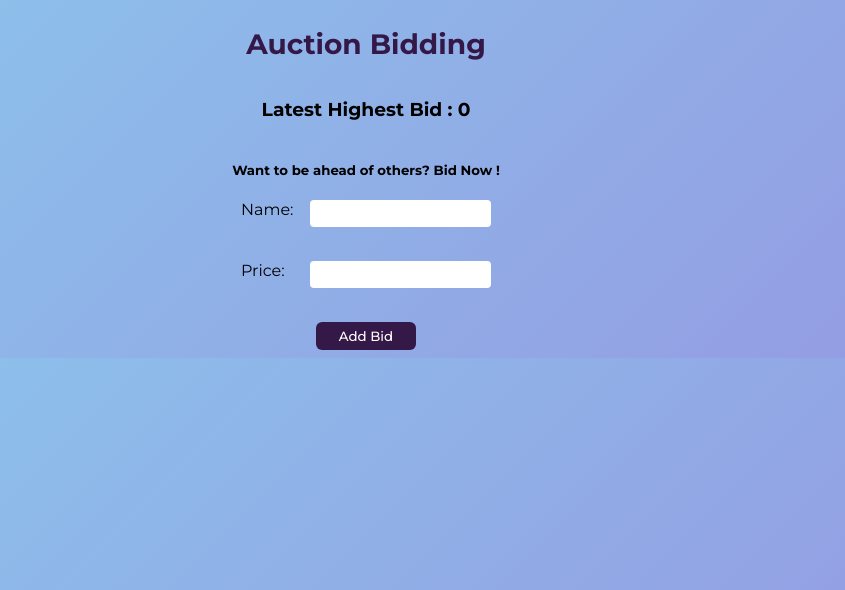
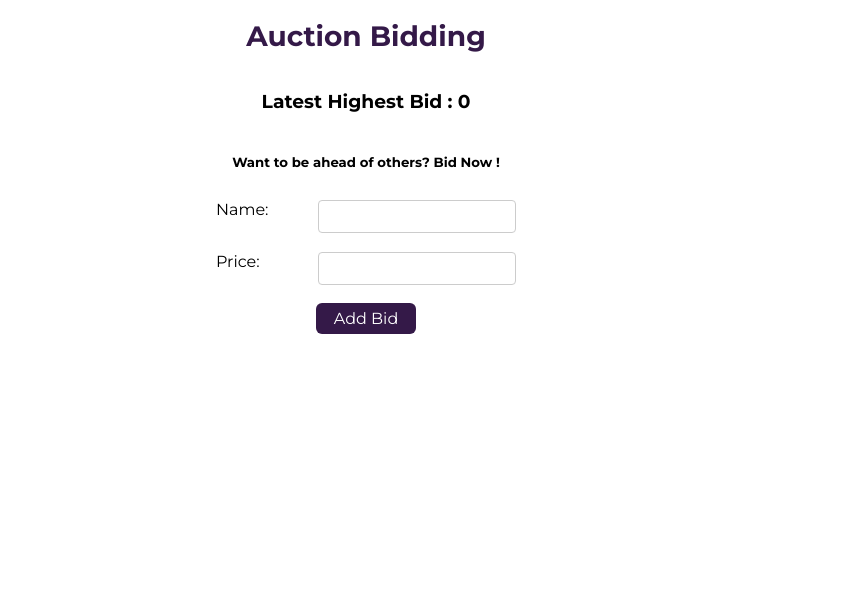
Before and after one commit to nancy-kataria/Auction-Bidding, a Flask app: page / in a window 1280 px wide. Shown: the top 590 px of the page, without its empty margins (274-1119 px from the left). Run offline with Flask 3, Linux system fonts and the light colour scheme; data that the repository does not hold is empty; some web fonts are replaced.

Commit message:
style upgrade

```diff
--- a/static/styles/styles.css
+++ b/static/styles/styles.css
@@ -1,17 +1,21 @@
 @import url('https://fonts.googleapis.com/css2?family=Edu+VIC+WA+NT+Beginner:wght@400..700&family=Montserrat:ital,wght@0,100..900;1,100..900&family=Roboto&display=swap');
 
 body {
-  background-color: #8bc6ec;
-  background-image: linear-gradient(135deg, #8bc6ec 0%, #9599e2 100%);
   font-family: "Montserrat";
+  margin: 0 0;
+}
+
+.layout{
+  display: flex;
+  flex-direction: row;
+  justify-content: space-between;
+  margin: 4rem 8rem;
 }
 
 .box1 {
   display: flex;
   flex-direction: column;
   align-items: center;
-  max-width: 100%;
-  max-height: 100%;
 }
 
 h1 {
@@ -29,17 +33,22 @@ form{
 
 .input-box{
     display: flex;
-    width: 250px;
+    width: 300px;
     justify-content: space-between;
+    margin: 0.5rem 0;
 }
 
 input{
-    border: none;
+    display: inline-block;
+    border: 1px solid #ccc;
     padding: 6px 2px;
     border-radius: 4px;
+    font-size: 16px;
+    font-family: "Montserrat";
 }
 
 .btn-primary{
+    margin: 0.5rem;
     background-color: #341948;
     border: none;
     outline: none;
@@ -47,6 +56,23 @@ input{
     padding: 6px 8px;
     width: 100px;
     font-family: "Montserrat";
-    font-weight: 500;
     border-radius: 6px;
+    font-size: 16px;
 }
+
+.btn-primary:hover{
+  cursor: pointer;
+}
+
+.map{
+height:400px;
+width:50%;}
+
+.header {
+  padding: 0 2rem;
+  display: flex;
+  flex-direction: row;
+  align-items: center;
+  justify-content: space-between;
+  box-shadow: 0 4px 8px 3px rgba(0, 0, 0, 0.15);
+}
```
Also changed, not shown: 2 other files.
